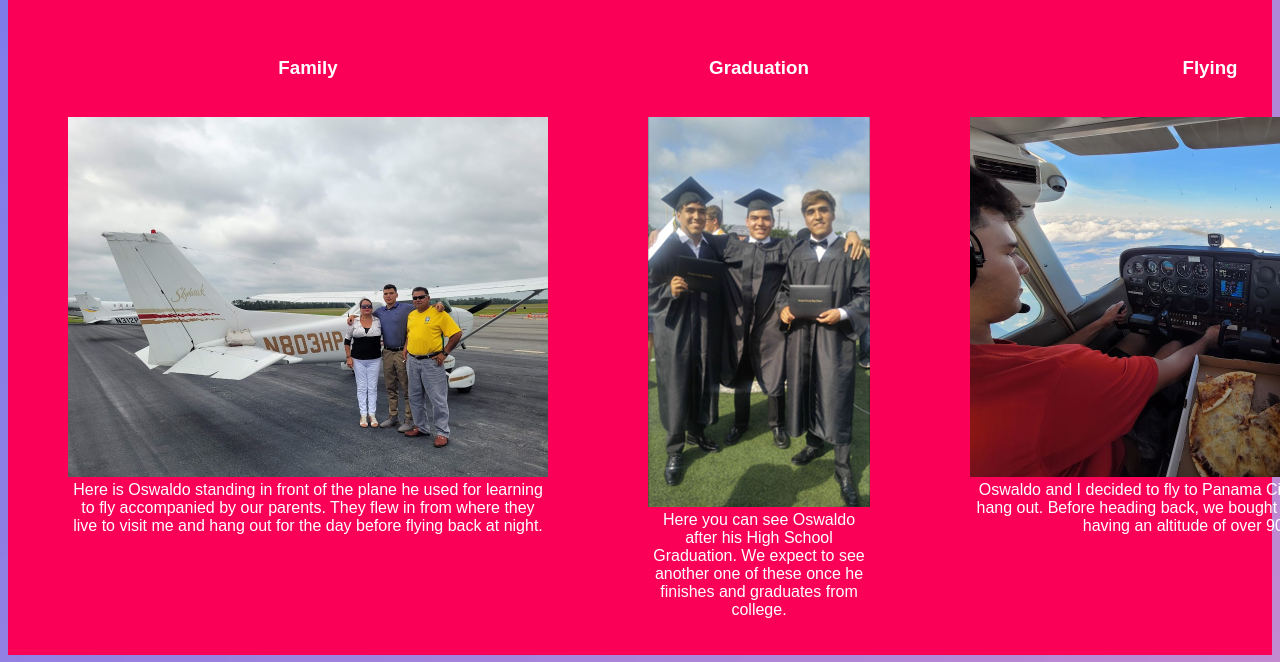
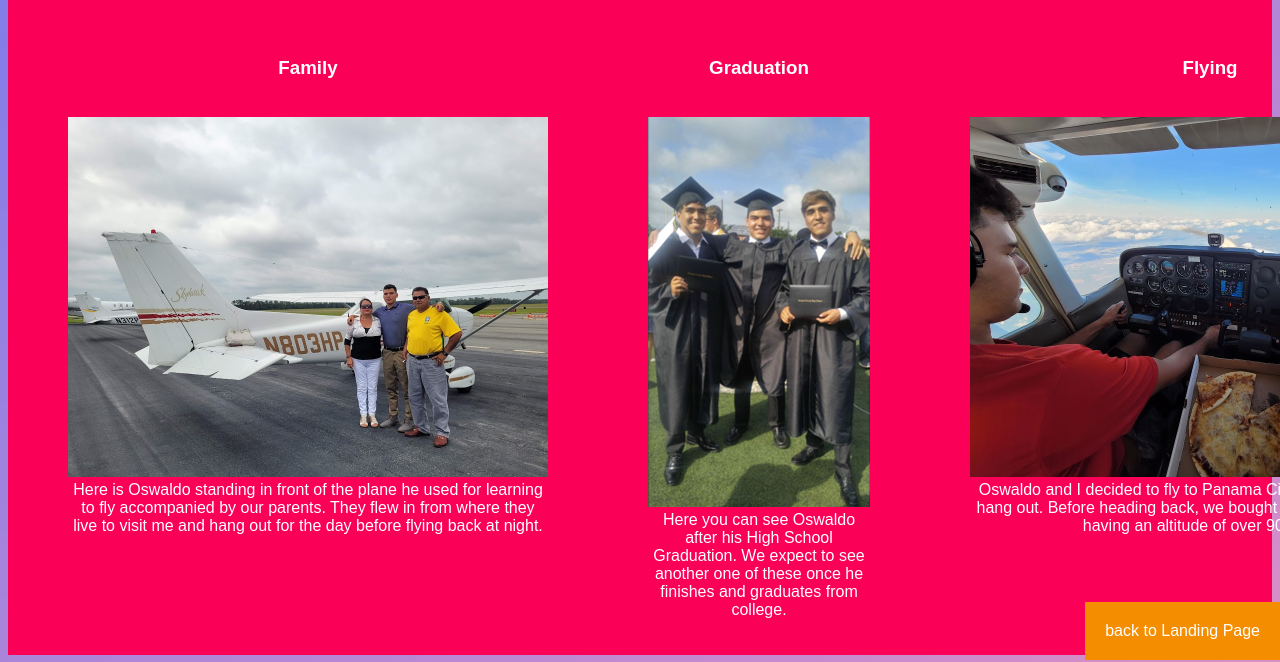
Before and after one commit to Matarisvan/bioSite, a plain HTML site: page index.html in a window 1280 px wide. Shown: the part 140-802 px from the top of the page. Drawn offline with Linux system fonts and the light colour scheme.

Commit message:
fixed footer

```diff
--- a/bioSite.css
+++ b/bioSite.css
@@ -109,9 +109,20 @@ h3 {
     background-color: rgba(0, 234, 106, .8);
 }
 .footer {
+    position: fixed;
+    left: 0;
+    bottom: 0;
     width: 100%;
-    margin-top: 60%;
+}
+.footer a {
     float: right;
-    margin-bottom: 20px;
-    text-align: right;
+    color: rgba(255, 255, 255, 1);
+    background-color: rgba(245, 141, 0, 1);
+    padding: 20px 20px;
+    text-decoration: none;
 }
+.footer a:hover {
+    background-color: rgba(239, 238, 0, 1);
+    color: black;
+    text-decoration: underline;
+}
--- a/index.html
+++ b/index.html
@@ -7,6 +7,10 @@
 <html lang="en">
 
 <head>
+    <meta charset="UTF-8">
+    <meta name="description" content="Oswaldo's Life" />
+    <meta name="author" content="Luis Padilla" />
+    <meta name="robots" content="noindex,nofollow" />
     <title>bioSite: Oswaldo Padilla</title>
     <link href="bioSite.css" type="text/css" rel="stylesheet">
 </head>
```
